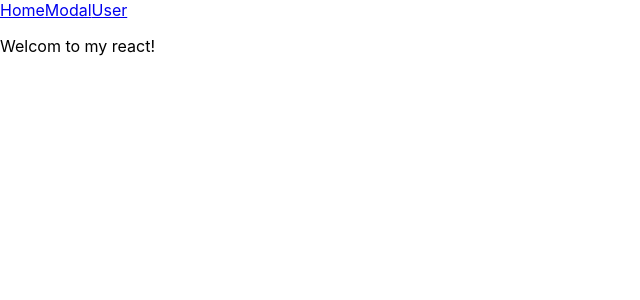
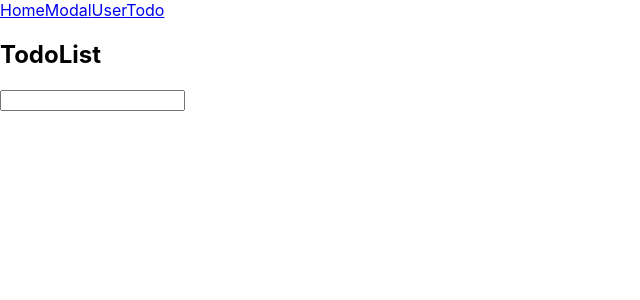
Before and after one commit to FarihaTang/custom-modal, a React (Create React App) app: page /todo in a window 1280 px wide. Before the commit this address led to /. Shown: the top 300 px of the page, without its empty margins (0-640 px from the left). Built offline with nearby package versions, Linux system fonts and the light colour scheme; no server answers.

Commit message:
useReducer:add todo list

```diff
--- a/src/App.tsx
+++ b/src/App.tsx
@@ -5,6 +5,7 @@ import MyModal from "./component/MyModal";
 import User from "./component/User";
 import Error from "./component/Error";
 import logo from "./logo.svg";
+import TodoList from "./component/TodoList";
 
 // const LazyLoding = React.lazy(async () => {
 //     await new Promise((resolve) => setTimeout(resolve, 1000));
@@ -40,6 +41,7 @@ function App() {
                 <Link to="/">Home</Link>
                 <Link to="/modal">Modal</Link>
                 <Link to="/user">User</Link>
+                <Link to="/todo">Todo</Link>
             </nav>
             {/* {element} */}
             <Routes>
@@ -54,6 +56,7 @@ function App() {
                         </Suspense>
                     }
                 ></Route>
+                <Route path="/todo" element={<TodoList />}></Route>
                 <Route path="*" element={<Error />}></Route>
             </Routes>
         </>
--- /dev/null
+++ b/src/component/TodoList.tsx
@@ -0,0 +1,78 @@
+import { useReducer, useRef } from "react";
+
+function reducer(
+    todos: any,
+    {
+        type,
+        payload: { value, id },
+    }: {
+        type: string;
+        payload: {
+            value?: any;
+            id?: any;
+        };
+    }
+) {
+    switch (type) {
+        case "add":
+            return [...todos, { value, done: false, id: Date.now() }];
+        case "toggle":
+            return todos.map((todo: { id: any; done: boolean }) => {
+                if (todo.id === id) return { ...todo, done: !todo.done };
+                return todo;
+            });
+    }
+}
+function TodoList() {
+    const val = useRef<any>();
+    const [todos, dispatch] = useReducer(reducer, []);
+    function handleClick(e: any, id: any) {
+        if (e.detail === 2) {
+            dispatch({ type: "toggle", payload: { id } });
+        }
+    }
+    return (
+        <>
+            <h2>TodoList</h2>
+            <input
+                type="text"
+                ref={val}
+                onKeyUp={(e) => {
+                    if (e.key === "Enter") {
+                        dispatch({
+                            type: "add",
+                            payload: { value: val.current.value },
+                        });
+                        val.current.value = "";
+                    }
+                }}
+            />
+            {todos?.map(
+                ({
+                    value,
+                    done,
+                    id,
+                }: {
+                    value: any;
+                    done: boolean;
+                    id: any;
+                }) => {
+                    return (
+                        <p
+                            key={id}
+                            style={{
+                                textDecoration: done ? "line-through" : "none",
+                                cursor: "pointer",
+                            }}
+                            onClick={(e) => handleClick(e, id)}
+                        >
+                            {value}
+                        </p>
+                    );
+                }
+            )}
+        </>
+    );
+}
+
+export default TodoList;
--- a/src/index.css
+++ b/src/index.css
@@ -1,13 +1,16 @@
 body {
-  margin: 0;
-  font-family: -apple-system, BlinkMacSystemFont, 'Segoe UI', 'Roboto', 'Oxygen',
-    'Ubuntu', 'Cantarell', 'Fira Sans', 'Droid Sans', 'Helvetica Neue',
-    sans-serif;
-  -webkit-font-smoothing: antialiased;
-  -moz-osx-font-smoothing: grayscale;
+    margin: 0;
+    font-family: -apple-system, BlinkMacSystemFont, "Segoe UI", "Roboto",
+        "Oxygen", "Ubuntu", "Cantarell", "Fira Sans", "Droid Sans",
+        "Helvetica Neue", sans-serif;
+    -webkit-font-smoothing: antialiased;
+    -moz-osx-font-smoothing: grayscale;
+    -webkit-user-select: none; /* Safari */
+    -ms-user-select: none; /* IE 10+ and Edge */
+    user-select: none; /* Standard syntax */
 }
 
 code {
-  font-family: source-code-pro, Menlo, Monaco, Consolas, 'Courier New',
-    monospace;
+    font-family: source-code-pro, Menlo, Monaco, Consolas, "Courier New",
+        monospace;
 }
```
